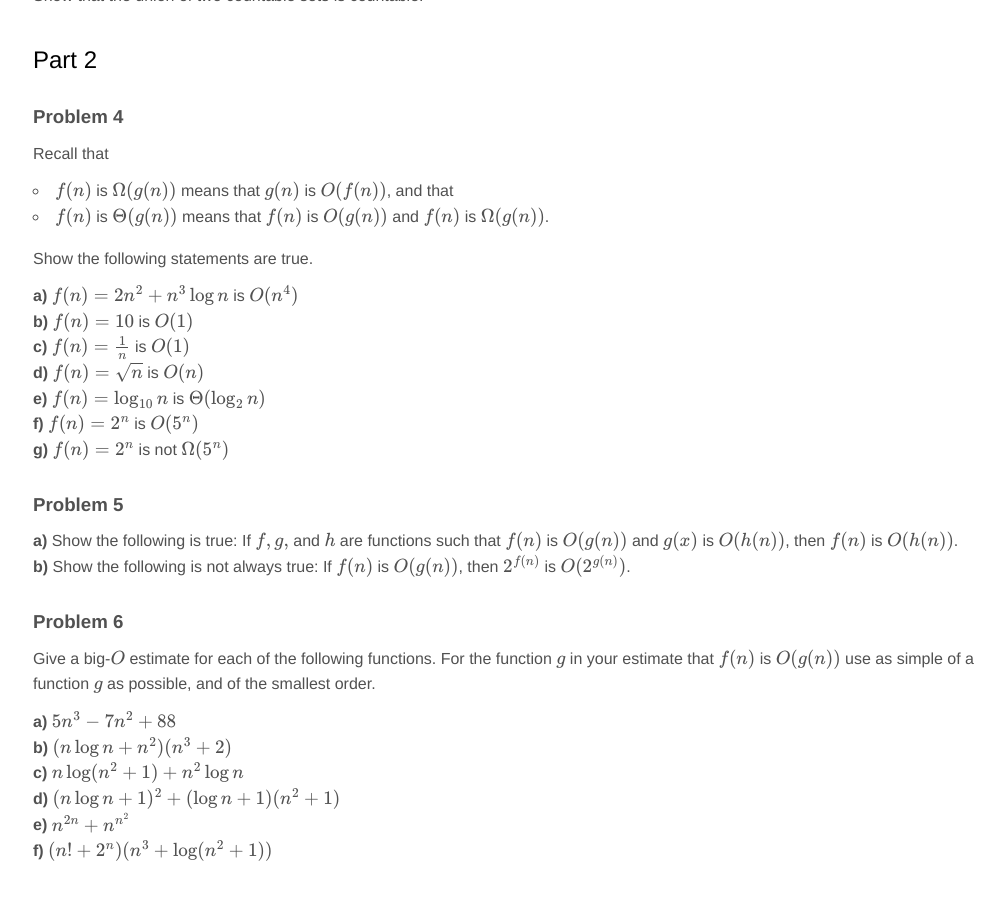
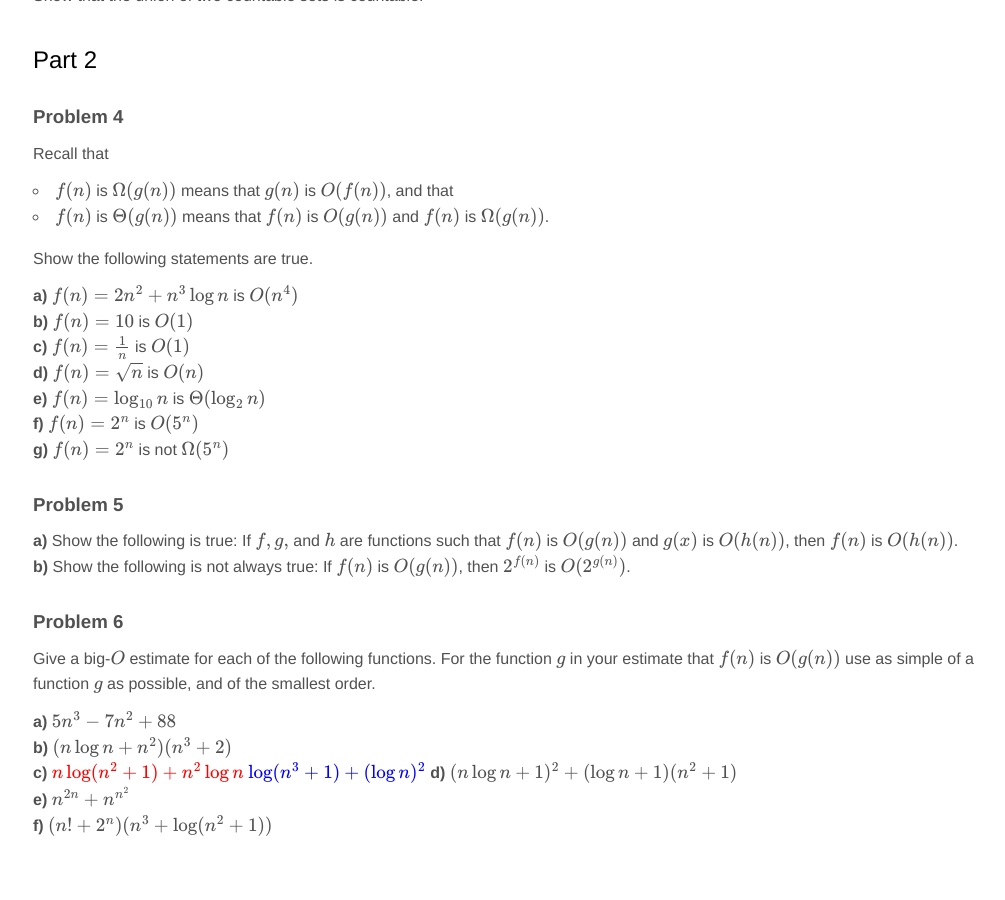
Before and after one commit to jnylam/jnylam.github.io, a Jekyll site: the page built from _courses/55/homework04.md, in a window 1280 px wide and 900 px high, scrolled down 1204 px. Shown: the whole window, without its empty margins (127-1132 px from the left). Built offline with Jekyll 4.4.1, drawn with Linux system fonts in a browser that asks for light colours; formulas are drawn with MathJax 3; after the commit the page ends 2078 px from its top, so only the background shows below that.

Commit message:
55 hw4 update

```diff
--- a/_courses/55/homework04.md
+++ b/_courses/55/homework04.md
@@ -69,7 +69,7 @@ Give a big-$$O$$ estimate for each of the following functions. For the function
 
 __a)__ $$5n^3 - 7n^2 + 88$$
 __b)__ $$ (n\log n + n^2)(n^3 + 2)$$
-__c)__ $$n \log(n^2 + 1) + n^2 \log n$$
+__c)__ <del>$$n \log(n^2 + 1) + n^2 \log n$$</del>  <ins>$$\log(n^3 + 1) + (\log n)^2$$ </ins>
 __d)__ $$(n \log n + 1)^2 + (\log n + 1)(n^2 + 1)$$
 __e)__ $$n^{2n} + n^{n^2}$$
 __f)__ $$(n! + 2^n)(n^3 + \log(n^2 + 1))$$
```
